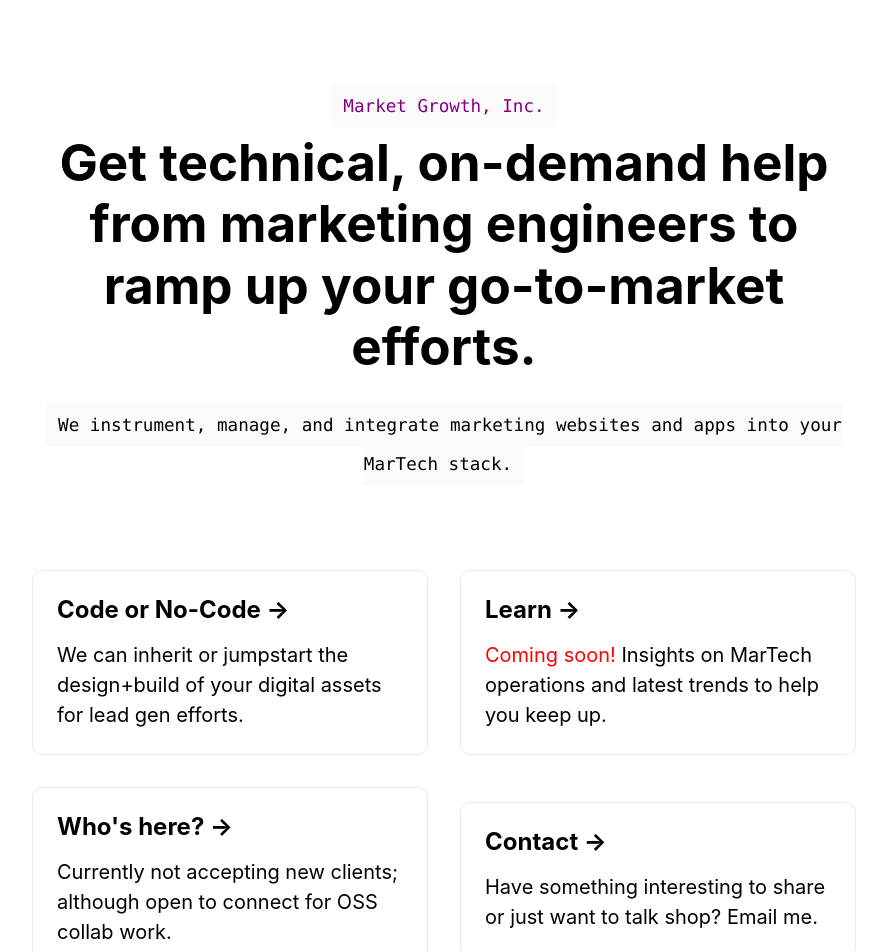
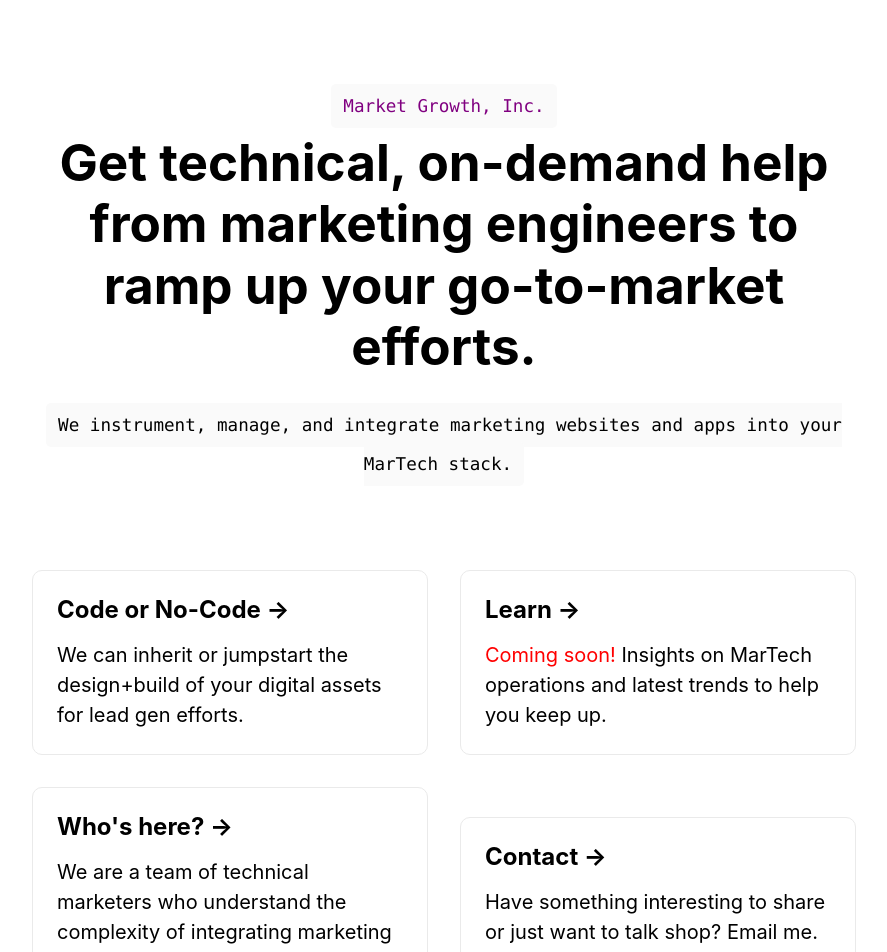
Before and after one commit to marketgrowth/www, a Next.js app: page / in a window 1280 px wide. Shown: the top 952 px of the page, without its empty margins (196-1083 px from the left). Built offline with nearby package versions, Linux system fonts and the light colour scheme.

Commit message:
Update index

```diff
--- a/pages/index.js
+++ b/pages/index.js
@@ -37,7 +37,7 @@
             className={styles.card}
           >
             <h3>Who's here? &rarr;</h3>
-            <p>Currently not accepting new clients; although open to connect for OSS collab work.</p>
+            <p>We are a team of technical marketers who understand the complexity of integrating marketing technology operations.</p>
           </a>
 
           <a
```
Also changed, not shown: 2 other files (tests, documents, lock files or other folders).
